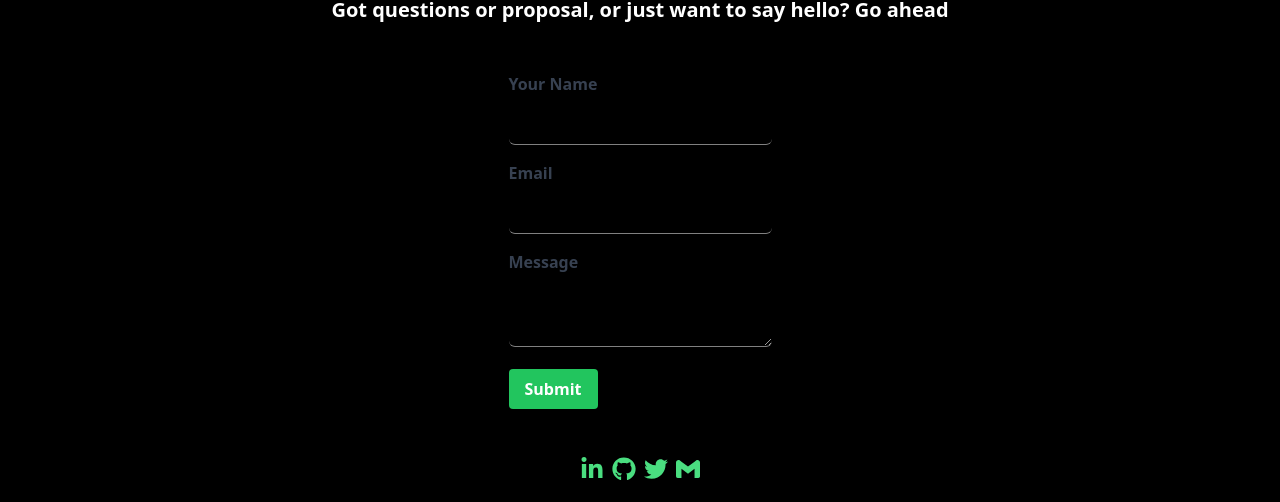
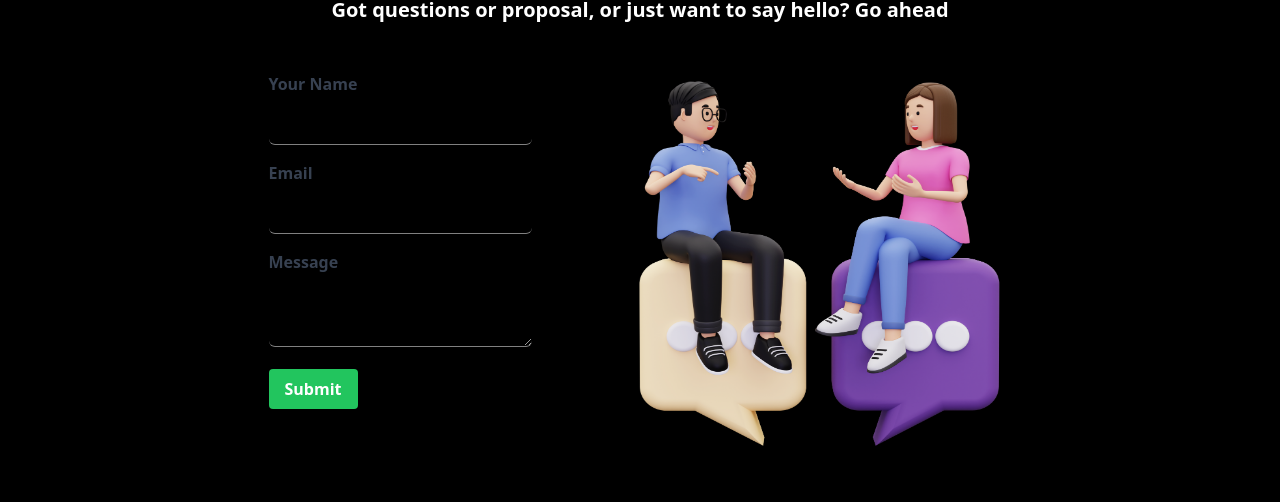
Before and after one commit to leehaney254/portfolio, a React (Vite) app: page / in a window 1280 px wide. Shown: the part 4336-4838 px from the top of the page. Built offline with nearby package versions, Linux system fonts and the light colour scheme.

Commit message:
Feat: Add message image

```diff
--- a/src/components/Message.tsx
+++ b/src/components/Message.tsx
@@ -1,6 +1,7 @@
-import React, { ChangeEvent } from 'react'
+import React from 'react'
 import { socilaMedia } from '../data/data';
 import emailjs from 'emailjs-com';
+import massageImg from '../assets/message.png';
 
 const Message: React.FC = () => {
   const sendEmail = (e: any) => {
@@ -18,6 +19,7 @@ const Message: React.FC = () => {
       <div className="flex flex-col gap-2 items-center mt-8">
         <p className="text-green-600">LETS CHAT!</p>
         <h2 className="text-xl font-bold text-center mb-10">Got questions or proposal, or just want to say hello? Go ahead</h2>
+        <div className="md:flex gap-24">
           <form onSubmit={sendEmail}>
             <div className="mb-4">
               <label htmlFor="name" className="block text-gray-700 font-bold mb-2">
@@ -64,6 +66,8 @@ const Message: React.FC = () => {
               Submit
             </button>
           </form>
+          <img className="hidden md:block w-96 h-96" src={massageImg} alt="message" />
+        </div>
         <div className="flex flex-row gap-2 mt-10">
           {
             socilaMedia.map((element, index) => {
```
Also changed, not shown: src/assets/message.png (added). Lines whose indentation alone changed are shown as unchanged.
